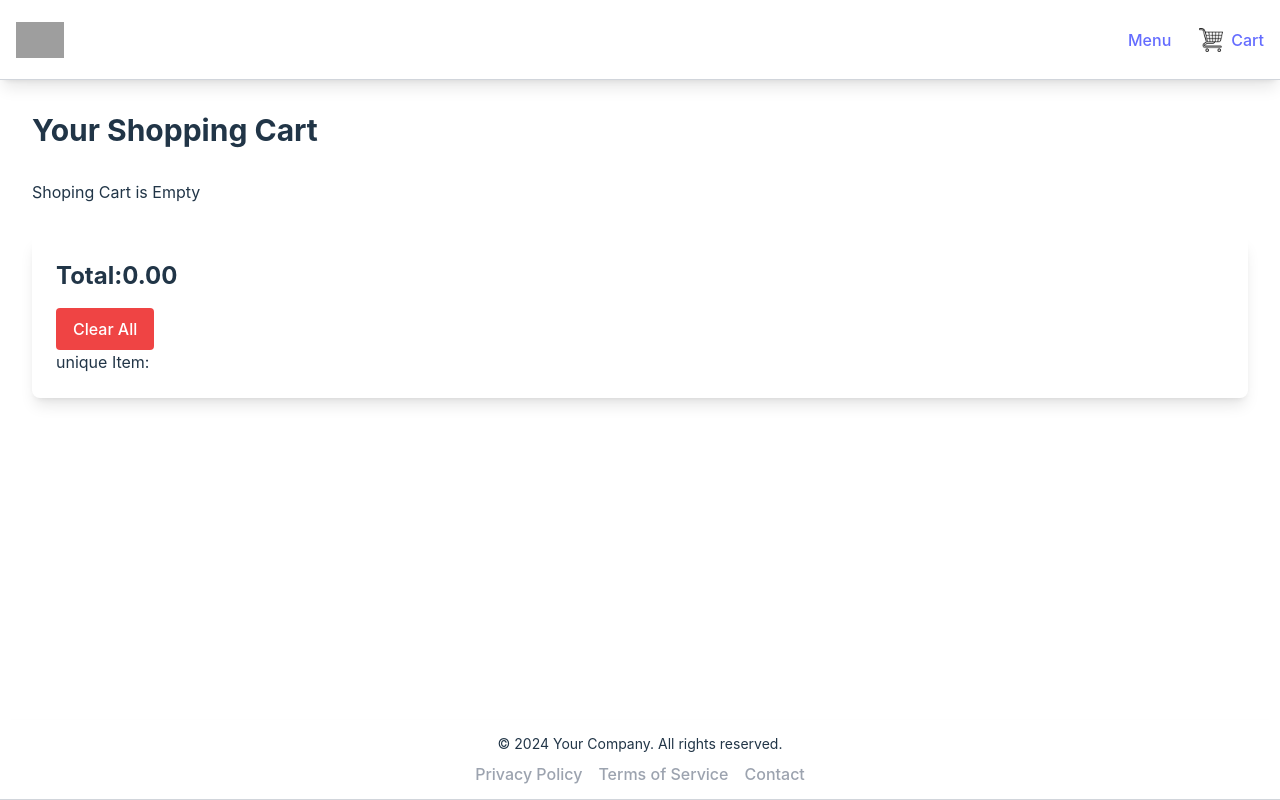
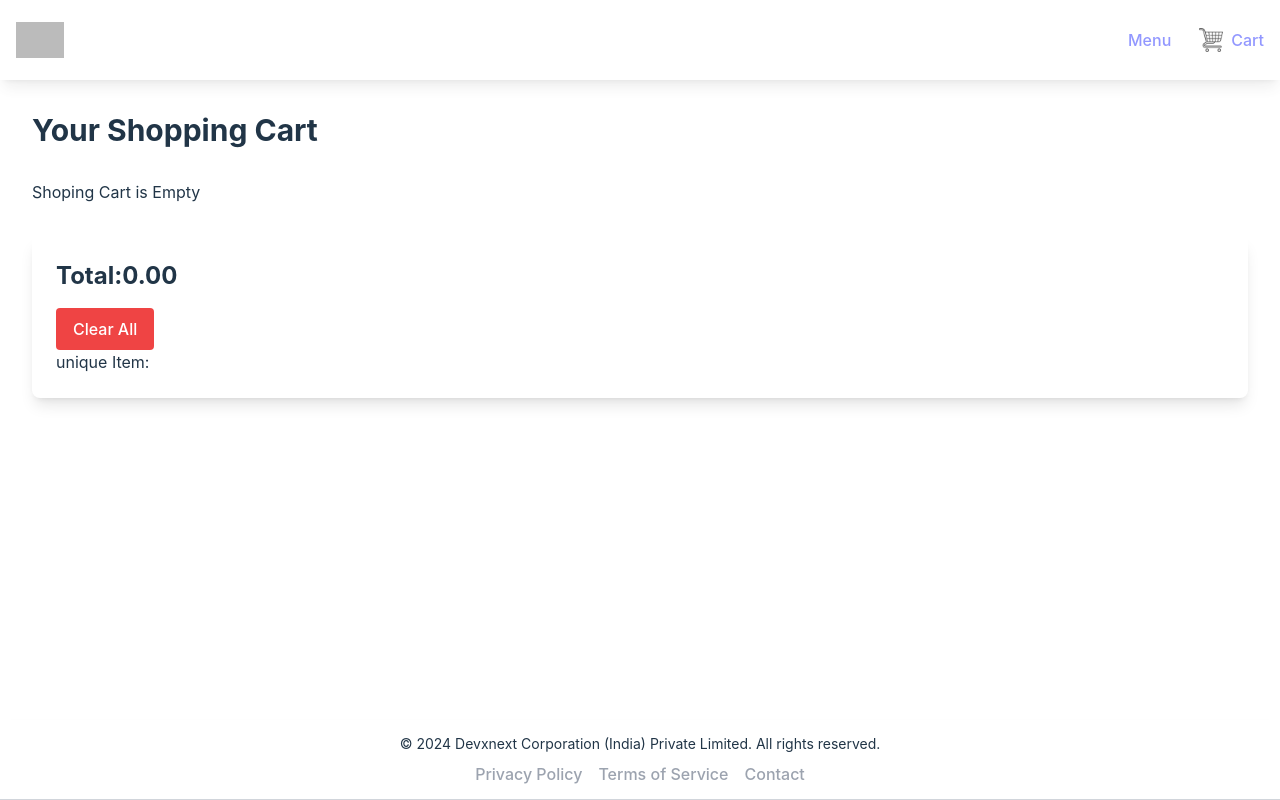
Before and after one commit to Foxhog-x/food_order_app, a React (Vite) app: page /cart in a window 1280 px wide. Built offline with nearby package versions, Linux system fonts and the light colour scheme; grey boxes are pictures that could not be loaded.

Commit message:
fix bg and footer

```diff
--- a/src/layout/Footer.tsx
+++ b/src/layout/Footer.tsx
@@ -1,9 +1,10 @@
 export const Footer = () => {
   return (
-    <footer className="border-b border-gray-300 bg-white h-20 flex items-center shadow-lg">
+    <footer className="border-b border-gray-300 bg-inherit h-20 flex items-center shadow-lg">
       <div className="container mx-auto px-4 text-center">
         <p className="text-sm">
-          &copy; 2024 Your Company. All rights reserved.
+          &copy; 2024 Devxnext Corporation (India) Private Limited. All rights
+          reserved.
         </p>
         <div className="mt-2">
           <a href="/" className="text-gray-400 hover:text-gray-200 mx-2">
--- a/src/layout/Header.tsx
+++ b/src/layout/Header.tsx
@@ -5,7 +5,7 @@ import useCartStore from "../store/useCartStore";
 export const Header = () => {
   const { getTotalCountofItem } = useCartStore();
   return (
-    <nav className="fixed top-0 left-0 right-0 border-b border-gray-300 bg-white h-20 flex items-center shadow-lg">
+    <nav className="fixed top-0 left-0 right-0 bg-inherit opacity-70 h-20 flex items-center shadow-lg">
       <div className="container mx-auto flex justify-between items-center px-4">
         <div className="flex items-center gap-5">
           <div className="md:hidden block">
--- a/src/pages/Cartpage.tsx
+++ b/src/pages/Cartpage.tsx
@@ -69,12 +69,13 @@ export const Cartpage = () => {
                       <div className="flex gap-2">
                         <button
                           onClick={() => handleDecrement(item.id)}
-                          className="bg-gray-200 px-3 py-1 rounded hover:bg-gray-300 transition-colors"
+                          className="bg-inherit px-3 py-1 rounded
+                          border-gray-300 hover:bg-gray-300 transition-colors "
                         >
                           -
                         </button>
                         <button
-                          className="bg-gray-200 px-3 py-1 rounded hover:bg-gray-300 transition-colors"
+                          className="bg-inherit px-3 py-1 rounded hover:bg-gray-300 transition-colors border border-gray-300"
                           onClick={() => handleIncrement(item.id)}
                         >
                           +
```
